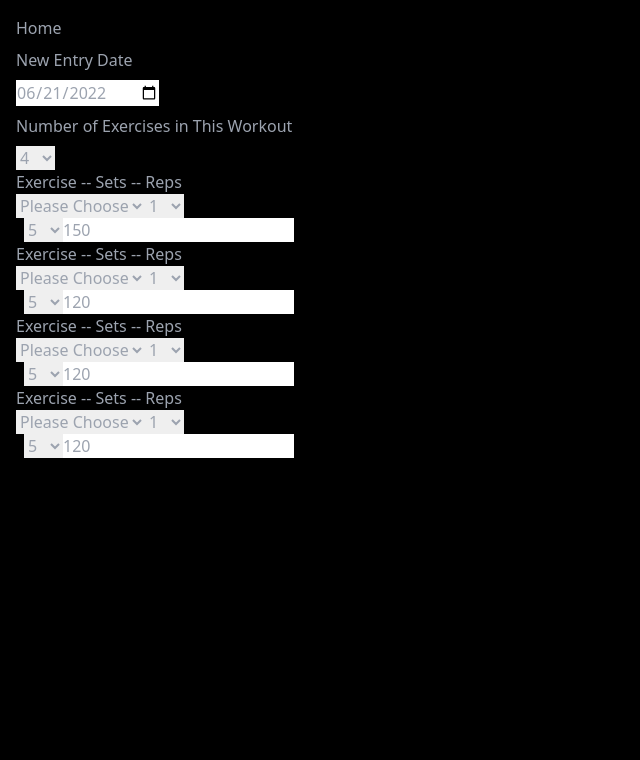
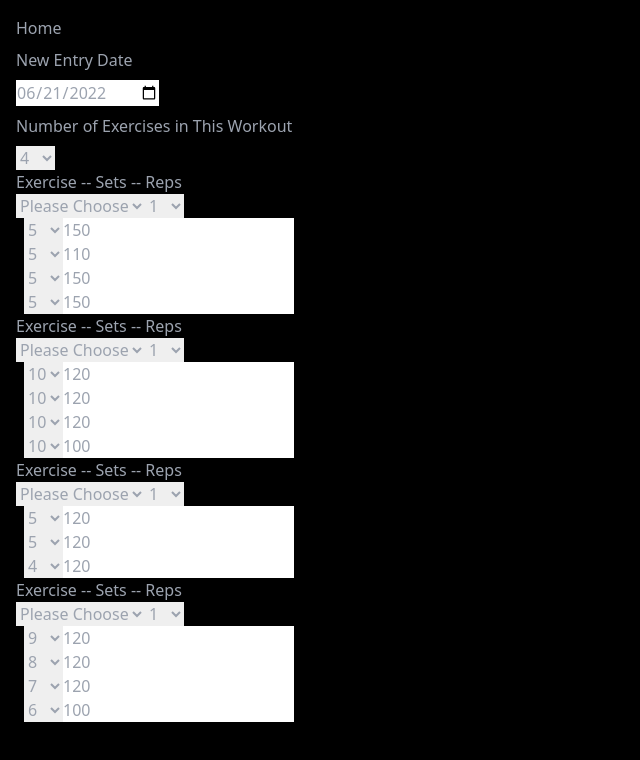
Before and after one commit to Jerrad-Johnson/WorkoutApp, a React (Create React App) app: page / in a window 1280 px wide. Shown: the top 760 px of the page, without its empty margins (0-640 px from the left). Built offline with nearby package versions, Linux system fonts and the light colour scheme.

Commit message:
fixed typescript issues for priorSessionRepsState

```diff
--- a/src/Home.tsx
+++ b/src/Home.tsx
@@ -9,6 +9,8 @@ function Home(){
     const [defaultRepCountState, setDefaultRepCountState] = useState<number>(5);
     const [serverResponseState, setServerResponseState] = useState<string>("Awaiting response...");
     const [priorSessionWeightState, setPriorSessionWeightState] = useState<number[][]>([[150, 110, 150, 150], [120, 120, 120], [120, 120, 120], [120, 120, 120]]);
+    const [priorSessionRepsState, setPriorSessionRepsState] = useState<number[][] | undefined>([[5, 5, 5, 5], [10, 10, 10, 10], [5, 5, 4], [9, 8, 7, 6]]);
+
 
     let date: string = todaysDateForHTMLCalendar();
 
@@ -29,6 +31,8 @@ function Home(){
                 defaultRepCountState = {defaultRepCountState}
                 exerciseTypesState = {exerciseTypesState}
                 priorSessionWeightState = {priorSessionWeightState}
+                priorSessionRepsState = {priorSessionRepsState}
+                setPriorSessionRepsState = {setPriorSessionRepsState}
             />
             <br />
         </form>
@@ -36,9 +40,12 @@ function Home(){
     );
 }
 
-function ExercisesComponent({currentNumberOfExercisesState, defaultRepCountState, exerciseTypesState, priorSessionWeightState}:
+function ExercisesComponent({currentNumberOfExercisesState, defaultRepCountState, exerciseTypesState,
+                                priorSessionWeightState, priorSessionRepsState, setPriorSessionRepsState}:
                                 {currentNumberOfExercisesState: number, defaultRepCountState: number,
-                                    exerciseTypesState: string[], priorSessionWeightState: number[][]}){
+                                    exerciseTypesState: string[], priorSessionWeightState: number[][],
+                                    priorSessionRepsState: number[][] | undefined,
+                                    setPriorSessionRepsState: Dispatch<SetStateAction<number[][] | undefined>>}){
 
     let exercisesComponents: JSX.Element[] =
         Array.from({length: currentNumberOfExercisesState}, (_v, k) => {
@@ -54,6 +61,7 @@ function ExercisesComponent({currentNumberOfExercisesState, defaultRepCountState
                 <SetSelector
                     defaultRepCountState = {defaultRepCountState}
                     priorSessionWeightState = {priorSessionWeightState[k]}
+                    priorSessionRepsState = {priorSessionRepsState?.[k]}
                 />
 
             </div>
@@ -103,8 +111,10 @@ function TypesOfExercises({exerciseTypesState}: {exerciseTypesState: string[]}){
         )
 }
 
-function SetSelector({defaultRepCountState, priorSessionWeightState}:
-                         {defaultRepCountState: number, priorSessionWeightState: number[]}){
+function SetSelector({defaultRepCountState, priorSessionWeightState, priorSessionRepsState}:
+                         {defaultRepCountState: number, priorSessionWeightState: number[],
+                             priorSessionRepsState: number[] | undefined}){
+
     const [setCountState, setSetCountState] = useState<number>(1);
     const [defaultWeightState, setDefaultWeightState] = useState<number>(100);
 
@@ -115,16 +125,18 @@ function SetSelector({defaultRepCountState, priorSessionWeightState}:
         maxSetCount[i] = i+1;
     }
 
-    for (let i = 0; i < setCountState; i++){
+
+
+    if (priorSessionRepsState !== undefined){
+
+        for (let i = 0; i < priorSessionRepsState.length; i++){
             numberOfCountersForThisSet[i] = i+1;
         }
 
-
-
-    let repCountersForThisSet = numberOfCountersForThisSet.map((e, k) => {
+        var repCountersForThisSet = numberOfCountersForThisSet.map((e, k) => {
             return (
                 <div key={k}>
-               <RepSelector defaultRepCountState = {defaultRepCountState} />
+                    <RepSelector repCountState = {priorSessionRepsState[k]} />
                     <WeightInput
                         priorSessionWeightState = {priorSessionWeightState[k]}
                         defaultWeightState = {defaultWeightState}
@@ -132,6 +144,26 @@ function SetSelector({defaultRepCountState, priorSessionWeightState}:
                 </div>
             );
         });
+
+    } else {
+
+        for (let i = 0; i < setCountState; i++){
+            numberOfCountersForThisSet[i] = i+1;
+        }
+
+        var repCountersForThisSet = numberOfCountersForThisSet.map((e, k) => {
+            return (
+                <div key={k}>
+                    <RepSelector repCountState = {defaultRepCountState} />
+                    <WeightInput
+                        priorSessionWeightState = {priorSessionWeightState[k]}
+                        defaultWeightState = {defaultWeightState}
+                    />
+                </div>
+            );
+        });
+
+    }
 
     let setCountOptions: JSX.Element[] = maxSetCount.map((e: number, k: number ) => {
         return (
@@ -142,6 +174,7 @@ function SetSelector({defaultRepCountState, priorSessionWeightState}:
     return (<>
         <select onChange={(e) => {
             e.preventDefault();
+
             setSetCountState(+e.target.value);
         }}>{setCountOptions}
         </select>
@@ -149,7 +182,7 @@ function SetSelector({defaultRepCountState, priorSessionWeightState}:
     </>);
 }
 
-function RepSelector({defaultRepCountState}: {defaultRepCountState: number}){
+function RepSelector({repCountState}: {repCountState: number}){
     let maxRepCount: number[] = [];
 
     for (let i = 0; i < 20; i++){
@@ -163,7 +196,7 @@ function RepSelector({defaultRepCountState}: {defaultRepCountState: number}){
     });
 
     return (
-        <select defaultValue={defaultRepCountState} className={"genericSelectorShortSideBySide " +
+        <select defaultValue={repCountState} className={"genericSelectorShortSideBySide " +
             "secondSideBySideSelector"}>
             {repCountOptions}
         </select>
```
Lines whose indentation alone changed are shown as unchanged.
